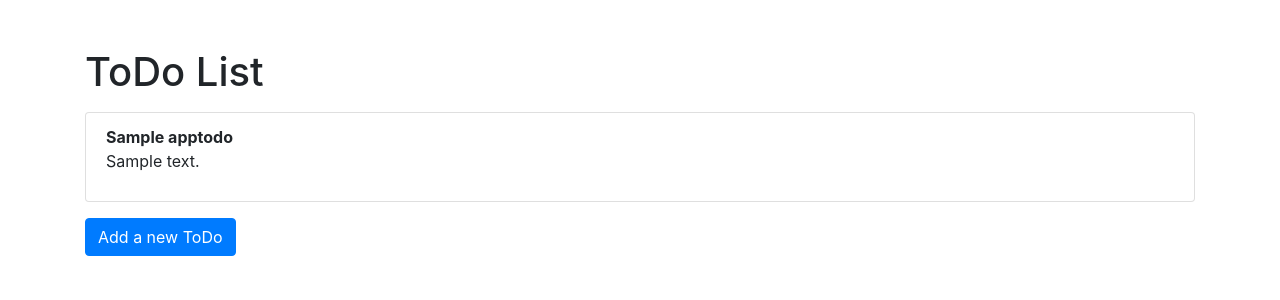
After one commit to soedarhanaINJ/todolist-django, a Django app: page /view/ in a window 1280 px wide. The commit adds this page. Shown: the top 300 px of the page. Run offline with Django 5.2, Linux system fonts and the light colour scheme; tables that the repository leaves empty hold one stand-in row (values such as "Sample post"); some libraries are stand-ins or nearby versions.

Commit message:
create todo

```diff
--- a/templates/crud/create.html
+++ b/templates/crud/create.html
@@ -1,4 +1,3 @@
-{% load crispy_forms_tags%}
 <!DOCTYPE html>
 <html lang="en">
 <head>
@@ -9,10 +8,10 @@
 <body>
     Add some todo on here:
 
-    <form action="POST" class="post-form">
+    <form method="post" enctype="multipart/form-data">
         {% csrf_token %}
 
-        {{ form | crispy }}
+        {{ form.as_p }}
 
         <button type="submit" class="save btn btn-default">Save</button>
     </form>
--- /dev/null
+++ b/templates/crud/todo_list.html
@@ -0,0 +1,23 @@
+<!-- templates/todo_list.html -->
+<!DOCTYPE html>
+<html lang="en">
+<head>
+    <meta charset="UTF-8">
+    <title>ToDo List</title>
+    <link rel="stylesheet" href="https://stackpath.bootstrapcdn.com/bootstrap/4.5.2/css/bootstrap.min.css">
+</head>
+<body>
+    <div class="container">
+        <h1 class="mt-5">ToDo List</h1>
+        <ul class="list-group mt-3">
+            {% for todo in todos %}
+                <li class="list-group-item">
+                    <strong>{{ todo.title }}</strong>
+                    <p>{{ todo.detail }}</p>
+                </li>
+            {% endfor %}
+        </ul>
+        <a href="{% url 'addtodo_view' %}" class="btn btn-primary mt-3">Add a new ToDo</a>
+    </div>
+</body>
+</html>
--- /dev/null
+++ b/todo/urls.py
@@ -0,0 +1,10 @@
+from django.contrib import admin
+from django.urls import path
+from . import views
+
+urlpatterns = [
+    path('', views.index, name='index'),
+    path('delete/<str:item_id>', views.remove, name='remove'),
+    path('add/todo/', views.addtodo_view, name='addtodo_view'),
+    path('view/', views.todolist_view, name='todo_list'),
+]
--- a/todo/views.py
+++ b/todo/views.py
@@ -29,14 +29,20 @@ def remove(request, item_id):
     return redirect('index')
 
 # Create or add some todo on FE (frontend)
-def addtodolist(request):
+def addtodo_view(request):
     if request.method == "POST":
         form = TodoForm(request.POST)
         if form.is_valid():
             form.save()
 
-            return redirect('index')
+            return redirect('todo_list')
     else:
         form = TodoForm()
 
     return render(request, 'crud/create.html', {'form': form})
+
+# CRUD part R (Read), showing all of data or value of list
+def todolist_view(request):
+    todos = appTodo.objects.order_by("-created_at")
+
+    return render(request, 'crud/todo_list.html', {"todos": todos})
--- a/todoapp/settings.py
+++ b/todoapp/settings.py
@@ -26,9 +26,9 @@ BASE_DIR = Path(__file__).resolve().parent.parent
 SECRET_KEY = 'django-insecure-23v050xr%sxgxijq7s-fo#a+x-201y04k#$+t7s7nwf12hq0nu'
 
 # SECURITY WARNING: don't run with debug turned on in production!
-DEBUG = False
+DEBUG = True
 
-ALLOWED_HOSTS = ['*']
+ALLOWED_HOSTS = []
 
 
 # Application definition
--- a/todoapp/urls.py
+++ b/todoapp/urls.py
@@ -1,10 +1,7 @@
 from django.contrib import admin
-from django.urls import path
-from todo import views
+from django.urls import path, include
 
 urlpatterns = [
     path('admin/', admin.site.urls),
-    path('', views.index, name='index'),
-    path('delete/<str:item_id>', views.remove, name='remove'),
-    path('add/', views.addtodolist, name='addtodo'),
+    path('', include('todo.urls')),
 ]
```
Also changed, not shown: templates/index.html (+4 -3 lines), README.md.
